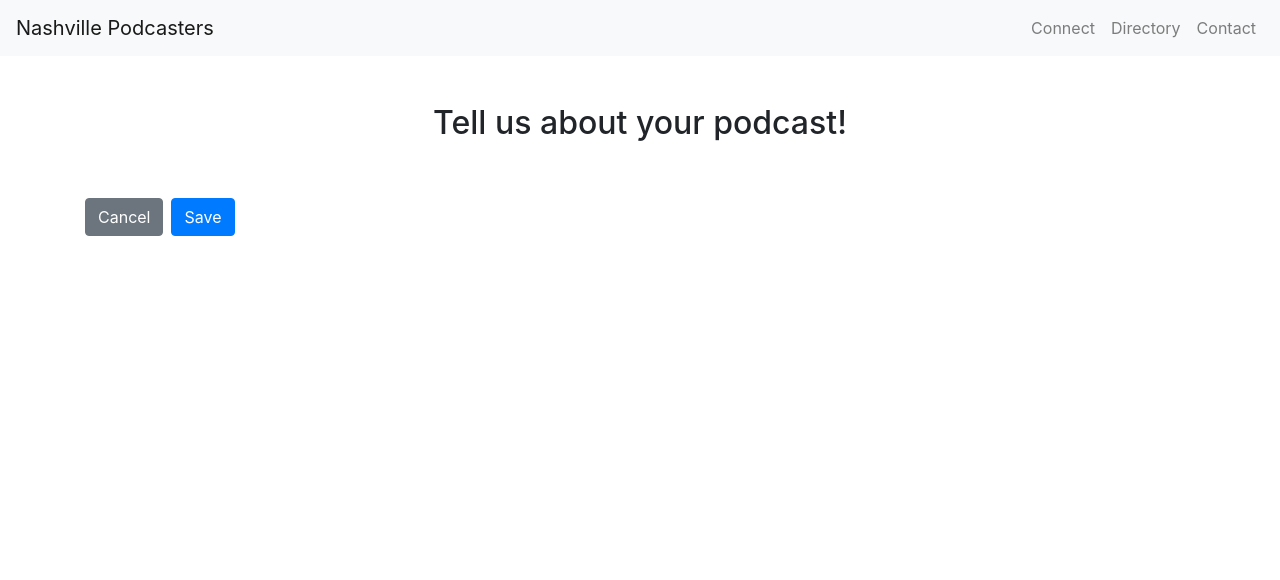
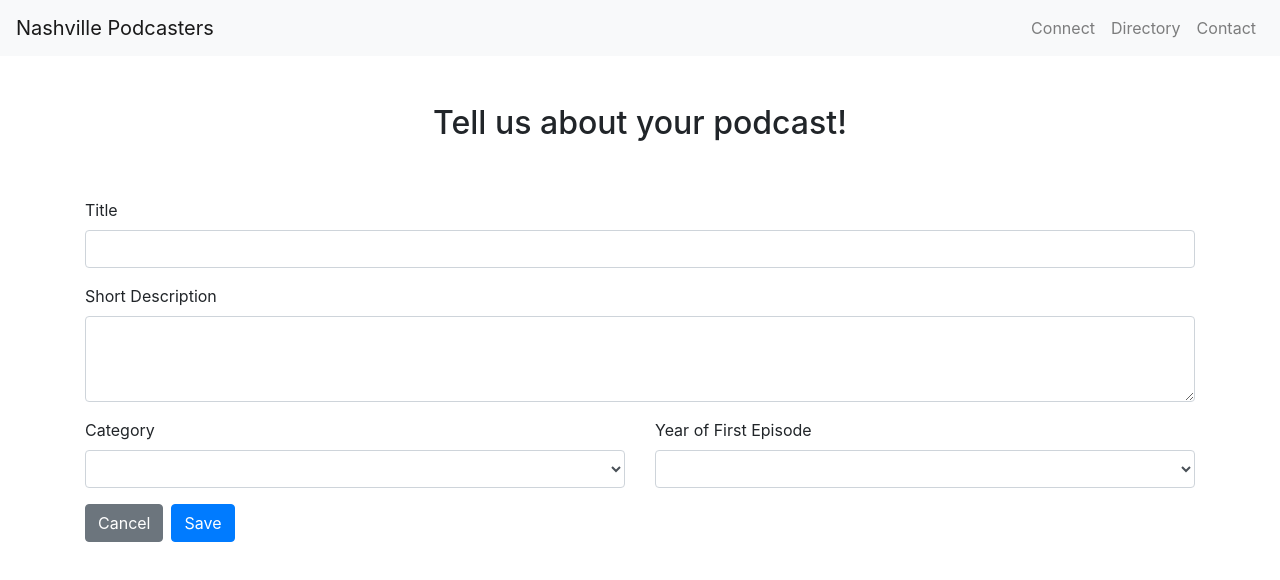
Before and after one commit to junior-developer-toolbox/podcast-directory, an Angular app: page /podcast/101/edit in a window 1280 px wide. Shown: the top 580 px of the page. Built offline with nearby package versions, Linux system fonts and the light colour scheme; what angular-font-awesome would draw is missing.

Commit message:
create podcast form & form control

```diff
--- /dev/null
+++ b/src/app/components/podcast-form/podcast-form.component.html
@@ -0,0 +1,45 @@
+<form [formGroup]="podForm" class="row">
+  <div class="form-group col-12">
+    <label for="podcastTitle">Title</label>
+    <input
+      formControlName="title"
+      type="text"
+      class="form-control"
+      id="podcastTitle"
+      aria-describedby="podcastTitle"
+    />
+  </div>
+
+  <div class="form-group col-12">
+    <label for="podcastDescription">Short Description</label>
+    <textarea
+      formControlName="description"
+      class="form-control"
+      id="podcastDescription"
+      aria-describedby="podcastDescription"
+      rows="3"
+    ></textarea>
+  </div>
+
+  <div class="form-group col-12 col-sm-6">
+    <label for="podcastCategory">Category</label>
+    <select
+      formControlName="category"
+      class="form-control"
+      id="podcastCategory"
+    >
+      <option value="{{ null }}"></option>
+      <option *ngFor="let category of categories" value="{{ category }}">{{
+        category
+      }}</option>
+    </select>
+  </div>
+
+  <div class="form-group col-12 col-sm-6">
+    <label for="podcastYear">Year of First Episode</label>
+    <select formControlName="yearStarted" class="form-control" id="podcastYear">
+      <option value="{{ null }}"></option>
+      <option *ngFor="let year of years" value="{{ year }}">{{ year }}</option>
+    </select>
+  </div>
+</form>
--- /dev/null
+++ b/src/app/components/podcast-form/podcast-form.component.ts
@@ -0,0 +1,33 @@
+import { Component, OnInit } from '@angular/core';
+import { FormControl, FormGroup } from '@angular/forms';
+import { PodcastDataService } from 'src/app/services/podcast-data.service';
+
+@Component({
+  selector: 'app-podcast-form',
+  templateUrl: './podcast-form.component.html',
+  styleUrls: ['./podcast-form.component.sass']
+})
+export class PodcastFormComponent implements OnInit {
+  categories: string[];
+  years: number[] = [];
+
+  podForm = new FormGroup({
+    title: new FormControl(''),
+    description: new FormControl(''),
+    category: new FormControl(''),
+    yearStarted: new FormControl()
+  });
+
+  constructor(private podcastdataService: PodcastDataService) {}
+
+  ngOnInit() {
+    this.categories = this.podcastdataService.getCategories();
+
+    // create descending year array starting with current through invention of podcasting
+    for (let i = new Date().getFullYear(); i >= 2003; i--) {
+      this.years.push(i);
+    }
+  }
+
+  handleSave() {}
+}
--- a/src/app/components/search-bar/search-bar.component.html
+++ b/src/app/components/search-bar/search-bar.component.html
@@ -1,7 +1,7 @@
 <!-- Search -->
 <div class="container">
   <h3 class="mt-5">Search Our Podcast Directory</h3>
-  <form class="form-inline my-2 my-lg-0">
+  <!-- <form class="form-inline my-2 my-lg-0">
     <input
       class="form-control mr-sm-2"
       type="text"
@@ -18,6 +18,6 @@
     <button class="btn btn-outline-success my-2 my-sm-0" type="submit">
       Search
     </button>
-  </form>
+  </form> -->
   <hr />
 </div>
--- a/src/app/routes/podcast-edit/podcast-edit.component.html
+++ b/src/app/routes/podcast-edit/podcast-edit.component.html
@@ -5,6 +5,8 @@
     </div>
   </div>
 
+  <app-podcast-form></app-podcast-form>
+
   <button class="btn btn-secondary mr-2" routerLink="/podcast/{{ podcast.id }}">
     Cancel
   </button>
```
Also changed, not shown: src/app/app.module.ts (+10 -2 lines), src/app/components/podcast-form/podcast-form.component.sass (added), 1 other file (tests, documents, lock files or other folders).
